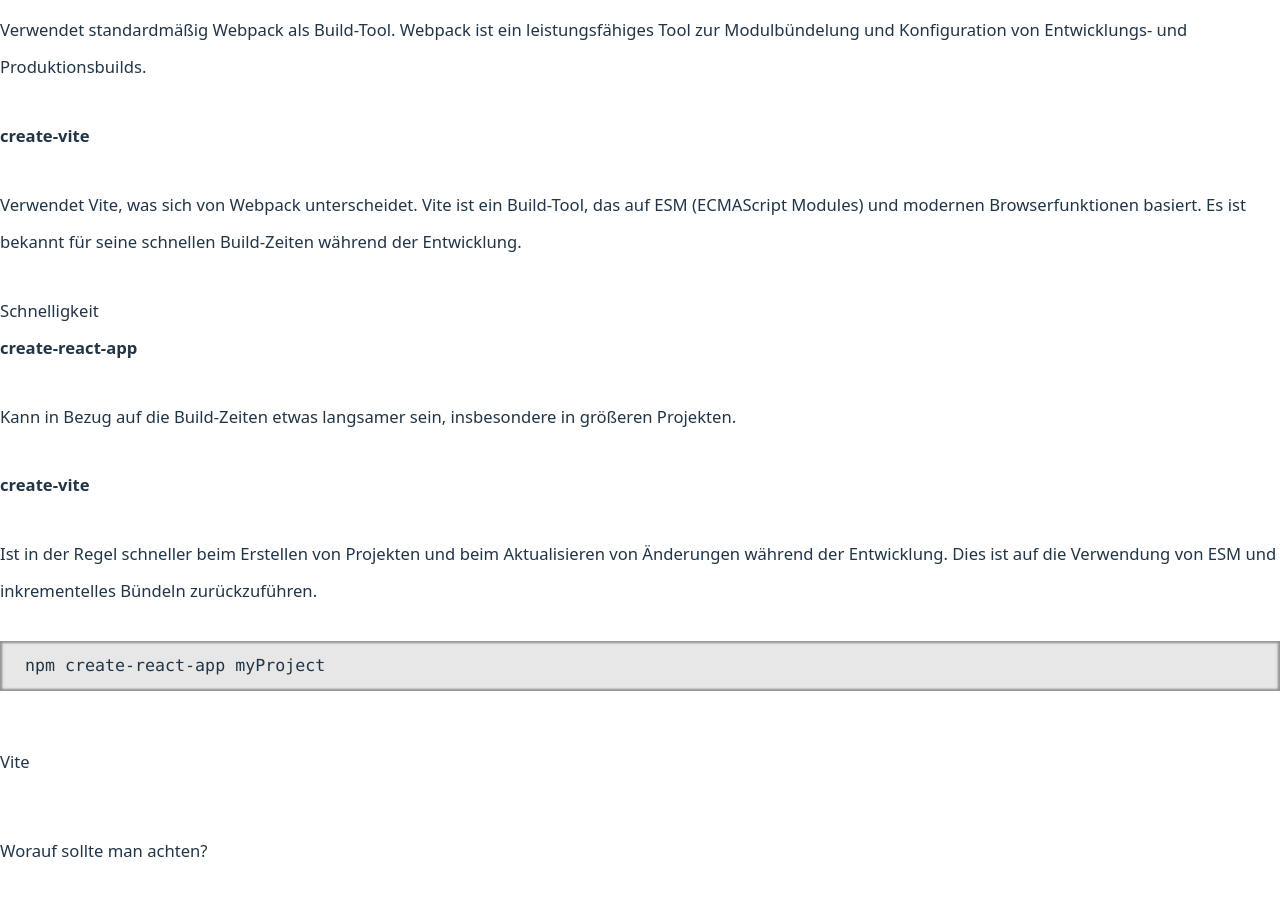
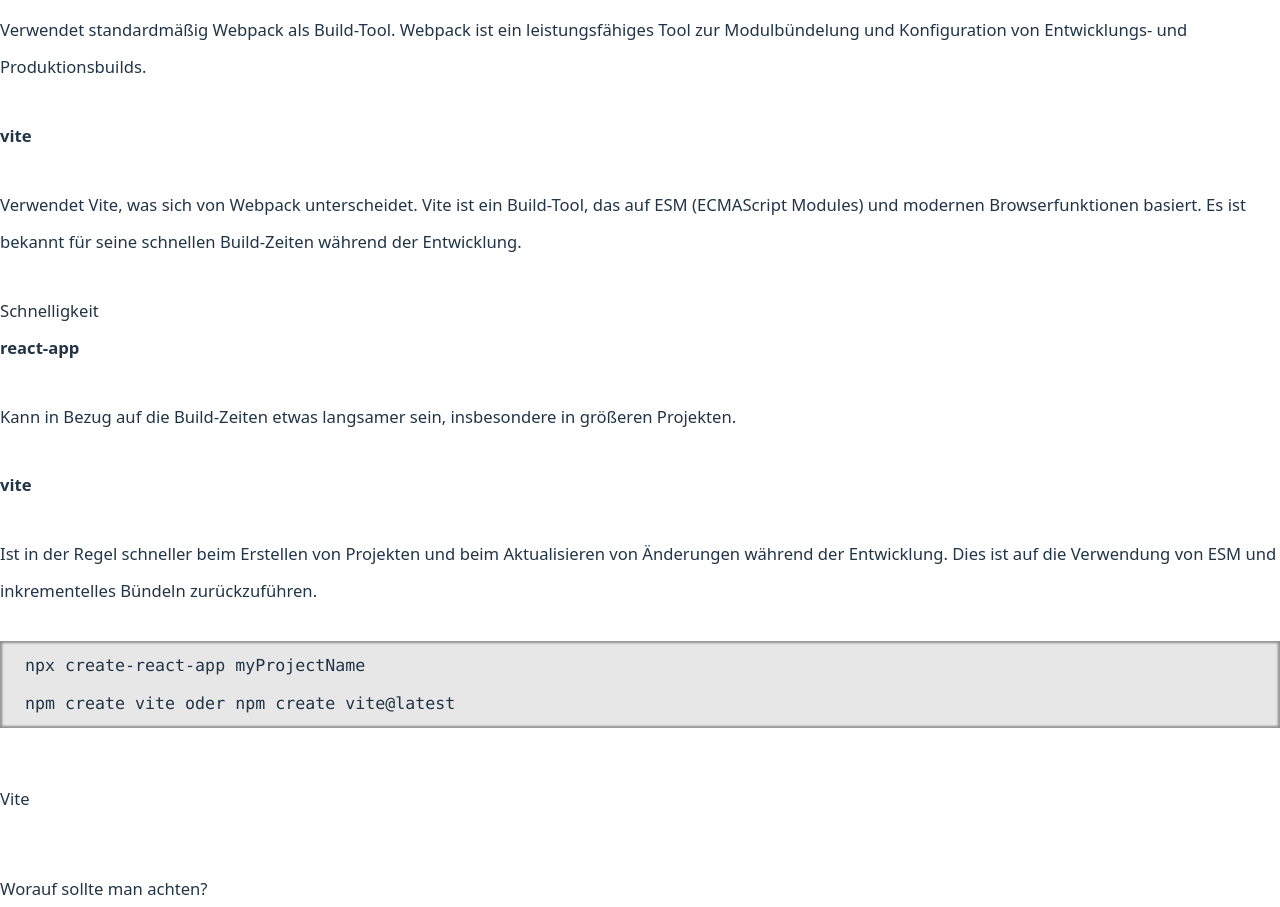
Before and after one commit to MartinKruess/webDevCollecion, a React (Vite) app: page /react in a window 1280 px wide. Shown: the part 2200-3107 px from the top of the page. Before the commit the page ends 3070 px from the top, so only its background shows below. Built offline with nearby package versions, Linux system fonts and the light colour scheme.

Commit message:
react/vite typo fixed

```diff
--- a/src/comps/react/reactIntro.jsx
+++ b/src/comps/react/reactIntro.jsx
@@ -97,14 +97,14 @@ export const ReactIntro = () => {
         Desktop-Anwendungen eingesetzt und hat eine große und aktive
         Entwicklergemeinschaft.
       </p>
-      <h3 className='font-extrabold text-xl'>
+      <h3 className='font-extrabold text-xl pb-5'>
         Das erste React-Projekt - npm create-react-app VS npm create vite
       </h3>
       <div className='grid grid-cols-2 gap-4'>
         <div className='border p-4'>
           <h4 className='text-lg font-semibold'>Build-Tool</h4>
           <h5>
-            <strong>create-react-app</strong>
+            <strong>react-app</strong>
           </h5>
           <p>
             Verwendet standardmäßig Webpack als Build-Tool. Webpack ist ein
@@ -112,7 +112,7 @@ export const ReactIntro = () => {
             Entwicklungs- und Produktionsbuilds.
           </p>
           <h5>
-            <strong>create-vite</strong>
+            <strong>vite</strong>
           </h5>
           <p>
             Verwendet Vite, was sich von Webpack unterscheidet. Vite ist ein
@@ -125,14 +125,14 @@ export const ReactIntro = () => {
         <div className='border p-4'>
           <h4 className='text-lg font-semibold'>Schnelligkeit</h4>
           <h5>
-            <strong>create-react-app</strong>
+            <strong>react-app</strong>
           </h5>
           <p>
             Kann in Bezug auf die Build-Zeiten etwas langsamer sein,
             insbesondere in größeren Projekten.
           </p>
           <h5>
-            <strong>create-vite</strong>
+            <strong>vite</strong>
           </h5>
           <p>
             Ist in der Regel schneller beim Erstellen von Projekten und beim
@@ -141,8 +141,20 @@ export const ReactIntro = () => {
           </p>
         </div>
       </div>
-      <pre>
-        <code>npm create-react-app myProject</code>
+      <pre className='flex justify-between text-lg'>
+        <code>
+          <span className={highlights.code}>npx create-react-app </span>
+          myProjectName
+        </code>
+        <div>
+          <code>
+            <span className={highlights.code}>npm create vite</span>
+          </code>
+          <span> oder </span>
+          <code>
+            <span className={highlights.code}>npm create vite@latest</span>
+          </code>
+        </div>
       </pre>
 
       <h3 className='font-extrabold text-xl'>Vite</h3>
```
